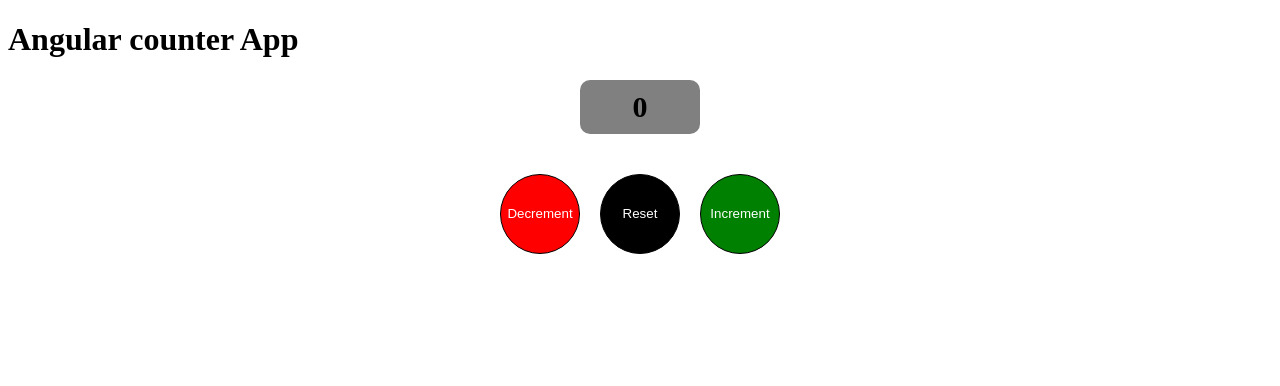
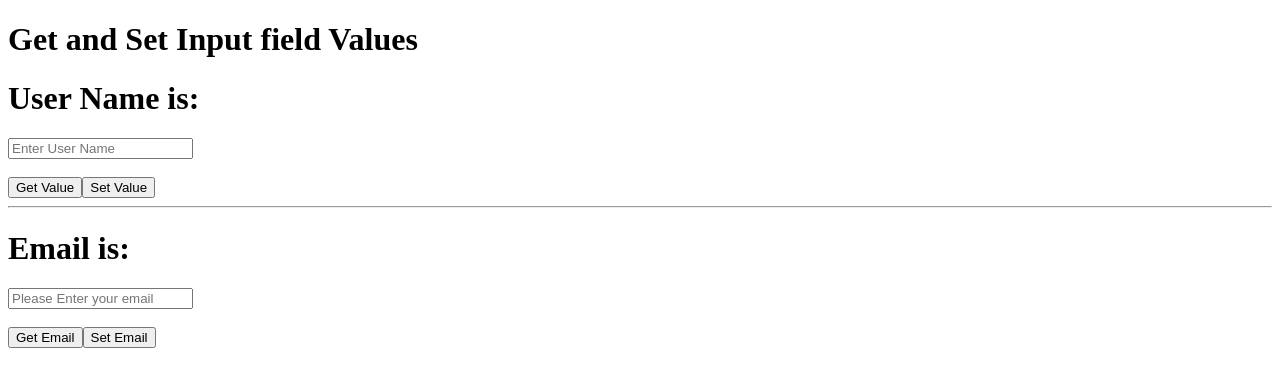
Before and after one commit to SakethSampathVinay/learn-angular, an Angular app: page / in a window 1280 px wide. Shown: the top 386 px of the page. Built offline with nearby package versions, Linux system fonts and the light colour scheme.

Commit message:
learned get and set input field value

```diff
--- a/src/app/app.component.html
+++ b/src/app/app.component.html
@@ -1 +1,3 @@
-<app-counter-application></app-counter-application>
+<!-- <app-counter-application></app-counter-application> -->
+
+<app-get-and-set-input></app-get-and-set-input>
--- a/src/app/app.component.ts
+++ b/src/app/app.component.ts
@@ -3,13 +3,14 @@ import { RouterOutlet } from '@angular/router';
 import { LoginComponent } from "./login/login.component";
 import { ProfileComponent } from './profile/profile.component';
 import { CounterApplicationComponent } from './counter-application/counter-application.component';
+import { GetAndSetInputComponent } from "./get-and-set-input/get-and-set-input.component";
 
 @Component({
   selector: 'app-root',
   // imports: [RouterOutlet],
   templateUrl: './app.component.html',
   styleUrl: './app.component.css',
-  imports: [CounterApplicationComponent]
+  imports: [GetAndSetInputComponent]
 })
 export class AppComponent {
   title = 'learn-angular-youtube';
--- /dev/null
+++ b/src/app/get-and-set-input/get-and-set-input.component.html
@@ -0,0 +1,20 @@
+<h1>Get and Set Input field Values</h1>
+<h1>User Name is: {{displayName}}</h1>
+<input type = "text" (input)="getName($event)" placeholder="Enter User Name"/>
+<br>
+<br>
+
+<button (click)="showName()">Get Value</button>
+<button (click)="setName()">Set Value</button>
+
+
+<hr>
+
+<h1>Email is: {{email}}</h1>
+<input #emailField type = "email" placeholder="Please Enter your email" />
+
+<br>
+<br>
+
+<button (click)="showEmail(emailField.value)">Get Email</button>
+<button (click)="setEmail()">Set Email</button>
--- /dev/null
+++ b/src/app/get-and-set-input/get-and-set-input.component.ts
@@ -0,0 +1,35 @@
+import { Component } from '@angular/core';
+
+@Component({
+  selector: 'app-get-and-set-input',
+  imports: [],
+  templateUrl: './get-and-set-input.component.html',
+  styleUrl: './get-and-set-input.component.css'
+})
+export class GetAndSetInputComponent {
+  name: string= ""
+  displayName: string = ""
+  email: string= ""
+
+  getName(event: Event) {
+    this.name = (event.target as HTMLInputElement).value;
+    console.log(this.name);
+  }
+
+  showName() {
+    this.displayName = this.name
+  }
+
+  setName() {
+    this.name = "John Doe"
+  }
+
+  showEmail(val: string) {
+    console.log(val);
+    this.email = val;
+  }
+
+  setEmail() {
+    this.email = "john.doe@example.com"
+  }
+}
```
Also changed, not shown: src/app/get-and-set-input/get-and-set-input.component.css (added), 1 other file (tests, documents, lock files or other folders).
